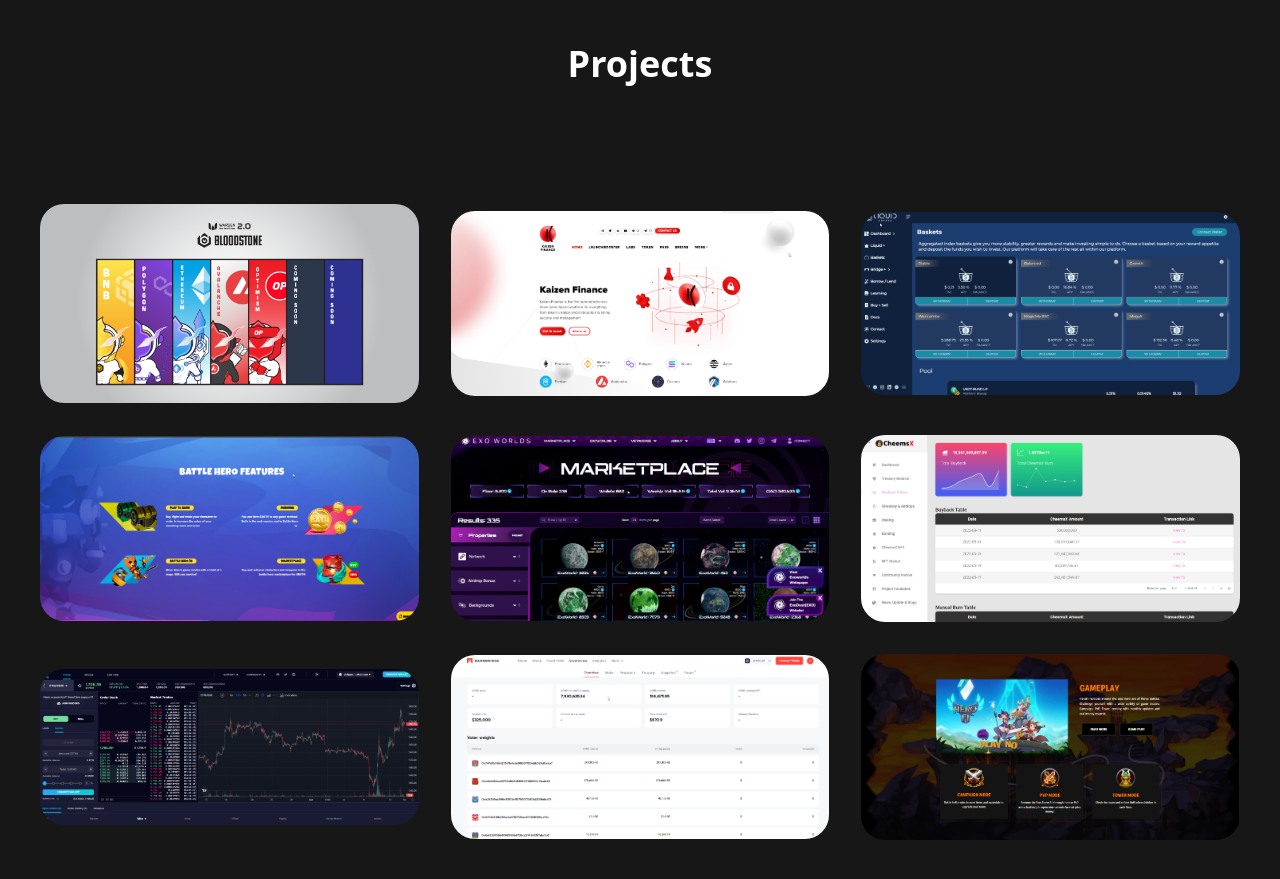
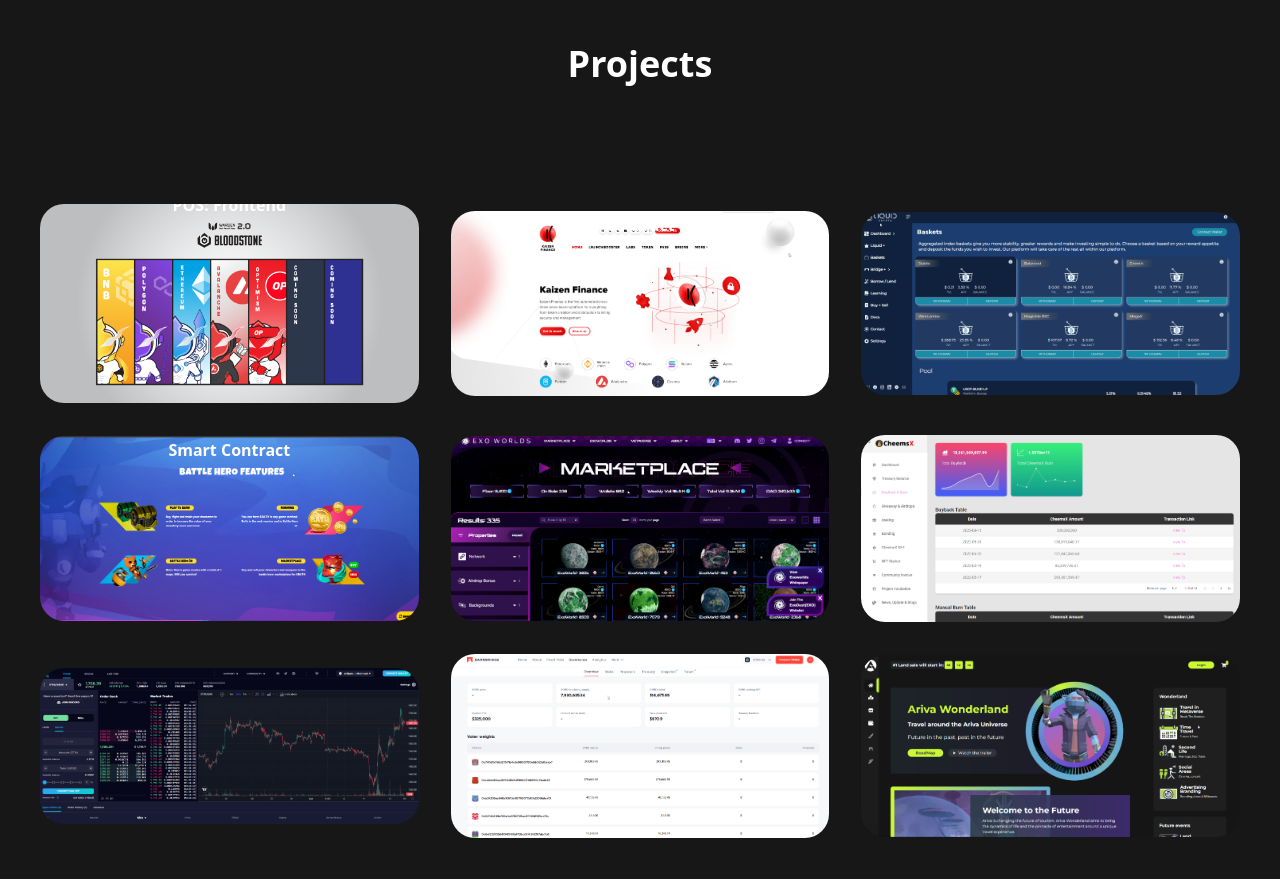
Before and after one commit to Loego/AngryPortFolio, a React (Vite) app: page / in a window 1280 px wide. Shown: the part 1440-2319 px from the top of the page. Built offline with nearby package versions, Linux system fonts and the light colour scheme.

Commit message:
added t&d

```diff
--- a/src/components/Projects.jsx
+++ b/src/components/Projects.jsx
@@ -18,21 +18,23 @@
   const projects = [
     {
       id: 1,
-      title: "Business Startup",
+      title: "DEX",
       url: "https://www.wardenswap.finance/",
-      description: "Design & Development",
+      description:
+        "The big difference from the other swap platforms is an algorithm to find the best rate for arbitrary tokens automatically. POS: Frontend",
       img: img1,
     },
     {
       id: 2,
-      title: "Business Startup",
-      description: "Design & Development",
+      title: "DeFi",
+      description:
+        "Kept a persistent state (storage and balance) at a high level by delegating ERC1967 proxy contract POS: Smart Contract",
       url: "https://kaizen.finance/",
       img: img2,
     },
     {
       id: 3,
-      title: "Business Startup",
+      title: "DeFi",
       url: "https://app.liquidcrypto.finance/",
       description: "Design & Development",
       img: img3,
@@ -40,22 +42,23 @@
     {
       id: 4,
       url: "https://battlehero.io/",
-      title: "Business Startup",
-      description: "Design & Development",
+      title: "NFT Game",
+      description:
+        "Built smart contracts of NFT Game.(Marketplace by implementing ERC-721 and developed staking with ERC20) POS: Smart Contract",
       img: img4,
     },
     {
       id: 5,
       title: "Business Startup",
       url: "https://www.exoworlds.io/",
-      description: "Design & Development",
+      description: "Developed Explorer",
       img: img5,
     },
     {
       id: 6,
-      title: "Business Startup",
+      title: "DeFi",
       url: "https://dapp.cheemsx.org/",
-      description: "Design & Development",
+      description: "",
       img: img6,
     },
     {
@@ -74,8 +77,8 @@
     },
     {
       id: 9,
-      title: "Business Startup",
-      url: "https://herofi.io/",
+      title: "Metaverse",
+      url: "https://ariva-game.vercel.app/",
       description: "Design & Development",
       img: img9,
     },
--- a/tailwind.config.cjs
+++ b/tailwind.config.cjs
@@ -3,15 +3,15 @@
   content: ["./index.html", "./src/**/*.{js,ts,jsx,tsx}"],
   theme: {
     screens: {
-      'lg2': {'max': '1623px'},
-      'lg': {'max': '1023px'},
-      'tl': {'max': '723px'},
-      },
+      lg2: { max: "1623px" },
+      lg: { max: "1023px" },
+      tl: { max: "723px" },
+    },
     extend: {
       backgroundImage: {
-        'back': "url('./src/assets/images/bg.jpg')",
-        'skills': "url('./src/assets/images/banner-bg.png')"
-      }
+        back: "url('./src/assets/images/bg.jpg')",
+        skills: "url('./src/assets/images/banner-bg.png')",
+      },
     },
   },
   plugins: [],
```
Also changed, not shown: src/assets/images/project-img9.png.
